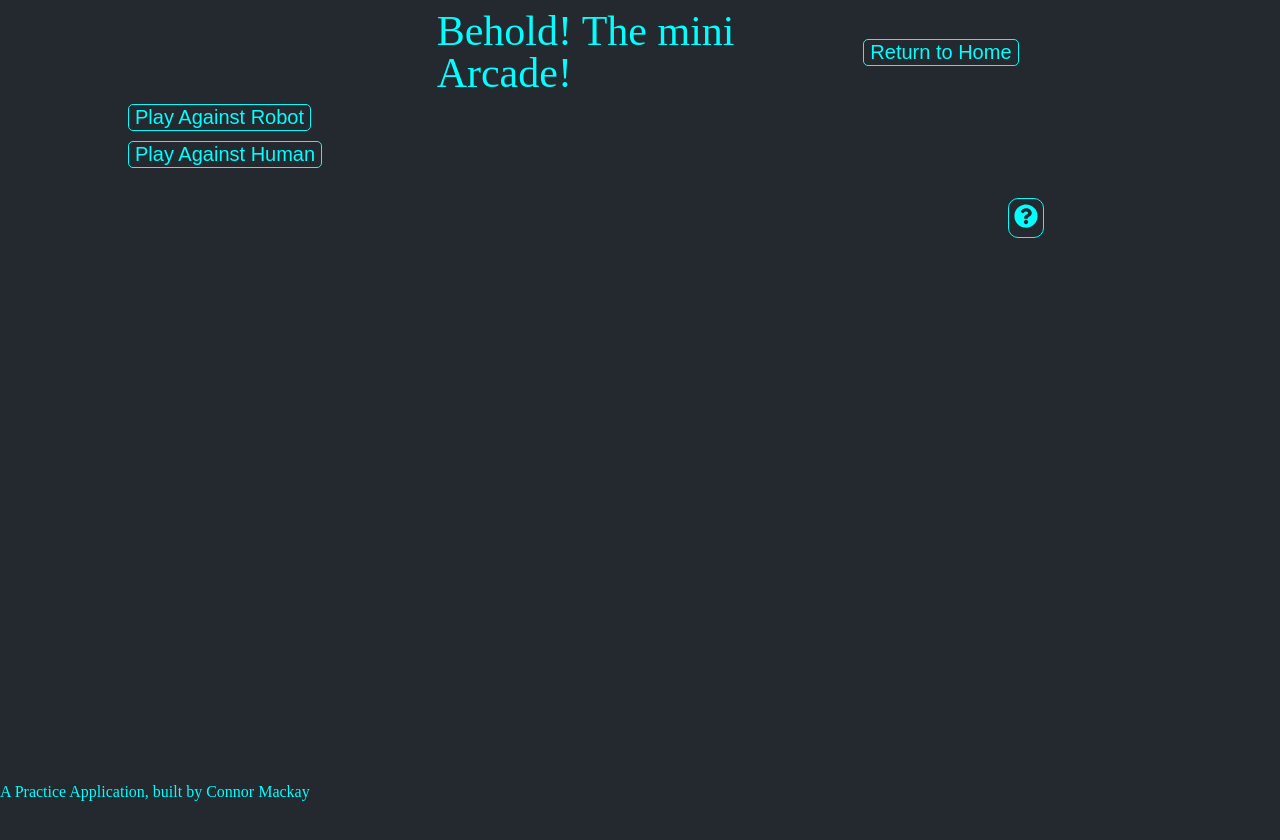
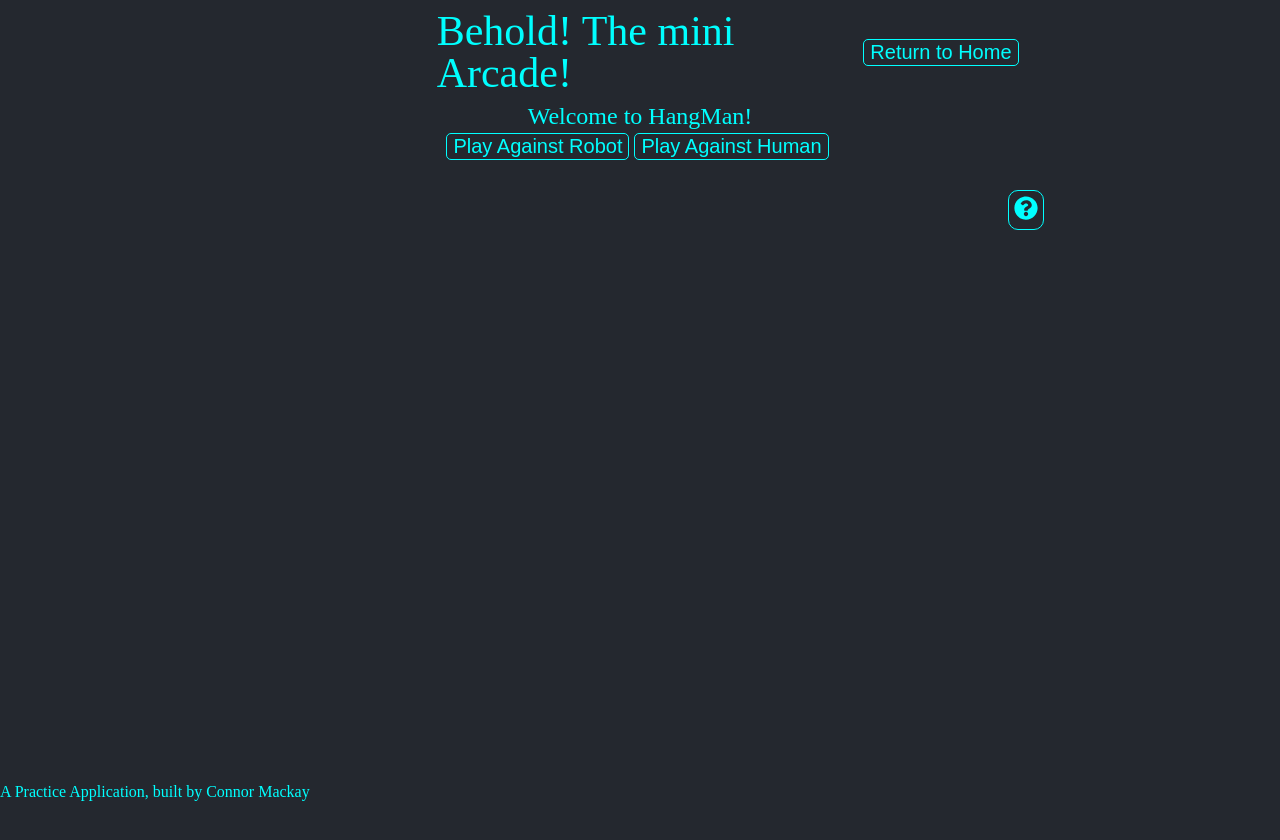
Before and after one commit to CD-Mackay/mini-arcade, a React app: page /hangman in a window 1280 px wide. Shown: the top 840 px of the page. Built offline with nearby package versions, Linux system fonts and the light colour scheme.

Commit message:
style hangman menu

```diff
--- a/client/src/components/games/hangman/Hangman.js
+++ b/client/src/components/games/hangman/Hangman.js
@@ -104,7 +104,7 @@ const Hangman = () => {
 
 
   return (
-    <StyledHangman>
+    <StyledHangman phase={gamePhase}>
         {gamePhase == "play" &&
         <div id="game-wrapper">
           <h4>Welcome to HangMan!</h4>
@@ -126,8 +126,11 @@ const Hangman = () => {
           </div>}
           {gamePhase == "setup" &&
           <div id="setup-menu">
-            <Button message="Play Against Robot" onClick={() => setGamePhase("input")} />
-            <Button message="Play Against Human" onClick={() => startGame()} />
+            <h4>Welcome to HangMan!</h4>
+            <div>
+              <Button message="Play Against Robot" onClick={() => setGamePhase("input")} />
+              <Button message="Play Against Human" onClick={() => startGame()} />
+            </div>
           </div>}
           {gamePhase == "input" && <CustomInput string={stringInput} onSubmit={() => startCustomGame(stringInput)} setString={setStringInput} />}
 
--- a/client/src/components/games/hangman/StyledHangman.js
+++ b/client/src/components/games/hangman/StyledHangman.js
@@ -2,7 +2,7 @@ import styled from 'styled-components';
 
 const StyledHangman = styled.section`
 display: grid;
-grid-template-columns: 1fr 1fr;
+grid-template-columns: ${props => props.phase === "play" ? "1fr 1fr" : "1fr"};
 width: 80vw;
 margin: 0 auto;
 #game-wrapper {
@@ -17,9 +17,20 @@ margin: 0 auto;
   }
 }
 #setup-menu {
-  Button {
-    margin-bottom: 10px;
+  margin: 0 auto;
+  text-align: center;
+  h4 {
+    font-size: 24px;
+    margin-bottom: 5px;
   }
+  div {
+    display: flex;
+    Button {
+      margin-bottom: 10px;
+      margin-right: 5px;
+    }
+  }
+
 }
 `
 
```
